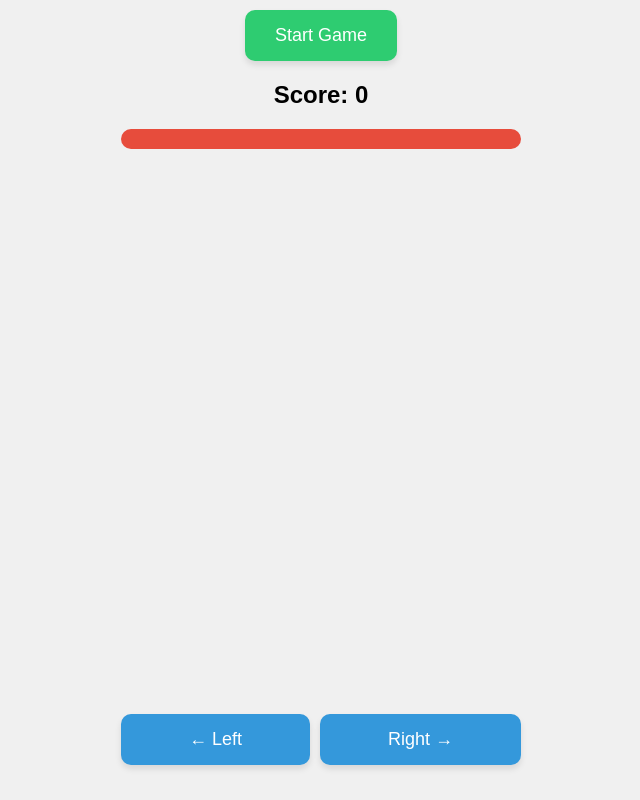
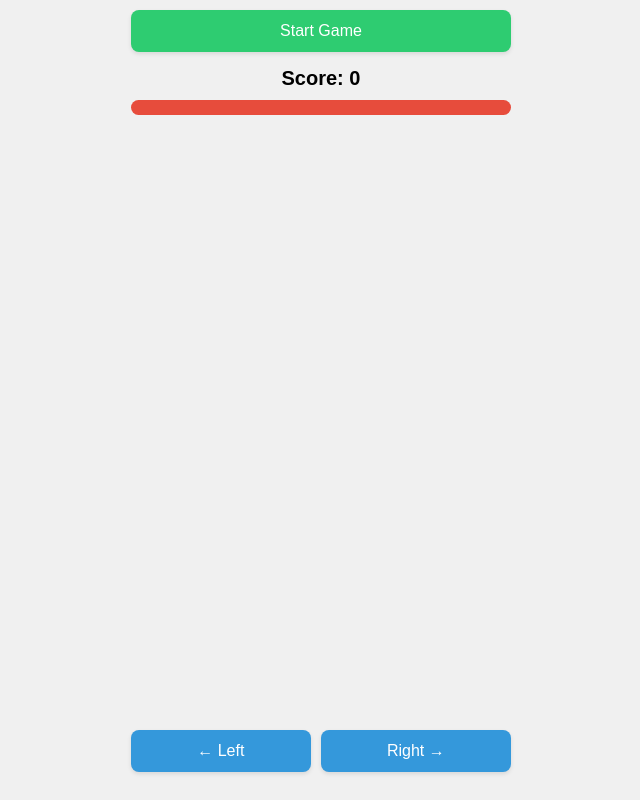
Before and after one commit to Quelsed/azngame, a plain HTML site: page index.html in a window 1280 px wide. Shown: the whole page, without its empty margins (319-959 px from the left). Drawn offline with Linux system fonts and the light colour scheme.

Commit message:
Update index.html

```diff
--- a/index.html
+++ b/index.html
@@ -1,10 +1,13 @@
 <!DOCTYPE html>
 <html>
+
 <head>
     <title>LumberJack</title>
     <meta name="viewport" content="width=device-width, initial-scale=1.0, maximum-scale=1.0, user-scalable=no">
     <style>
         body {
+            overflow: hidden;
+            height: 100%;
             display: flex;
             flex-direction: column;
             align-items: center;
@@ -14,83 +17,95 @@
             touch-action: manipulation;
             font-family: Arial, sans-serif;
         }
+
         #gameContainer {
             position: relative;
-            margin: 10px;
             width: 100%;
-            max-width: 350px;
+            flex-grow: 1;
+            display: flex;
+            justify-content: center;
+            align-items: center;
         }
+
         #gameCanvas {
             width: 100%;
-            height: auto;
+            height: 100%;
             display: block;
+            max-width: 400px;
+            max-height: 600px;
         }
+
         #controls {
-            margin: 10px;
             display: flex;
             gap: 10px;
             width: 100%;
             max-width: 400px;
             justify-content: space-between;
+            padding: 10px;
+            box-sizing: border-box;
         }
+
         button {
-            padding: 15px 25px;
-            font-size: 18px;
+            padding: 12px 20px;
+            font-size: 16px;
             cursor: pointer;
             border: none;
-            border-radius: 10px;
+            border-radius: 8px;
             background-color: #3498db;
             color: white;
             flex-grow: 1;
-            box-shadow: 0 4px 6px rgba(0, 0, 0, 0.1);
+            box-shadow: 0 2px 4px rgba(0, 0, 0, 0.1);
         }
+
         #startButton {
             background-color: #2ecc71;
-            padding: 15px 30px;
             margin: 10px 0;
+            width: 100%;
+            max-width: 400px;
         }
+
         #score {
-            font-size: 24px;
+            font-size: 20px;
             font-weight: bold;
-            margin: 10px 0;
+            margin: 5px 0;
         }
+
         #timerContainer {
             width: 100%;
             max-width: 400px;
-            height: 20px;
+            height: 15px;
             background-color: #ddd;
-            border-radius: 10px;
-            margin: 10px 0;
+            border-radius: 8px;
+            margin: 5px 0;
             overflow: hidden;
         }
+
         #timerBar {
             height: 100%;
             width: 100%;
             background-color: #e74c3c;
             transition: width 0.1s linear;
         }
-        @media (max-height: 700px) {
-            #gameContainer {
-                max-width: 300px;
-            }
-            #controls button {
-                padding: 12px 20px;
-                font-size: 16px;
-            }
-            #startButton {
-                padding: 12px 24px;
-            }
-            #timerContainer {
-                height: 15px;
-            }
+
+        .info-container {
+            width: 100%;
+            max-width: 400px;
+            display: flex;
+            flex-direction: column;
+            align-items: center;
+            padding: 0 10px;
+            box-sizing: border-box;
         }
     </style>
 </head>
+
 <body>
-    <button id="startButton">Start Game</button>
-    <div id="score">Score: 0</div>
-    <div id="timerContainer">
-        <div id="timerBar"></div>
+    <div class="info-container">
+        <button id="startButton">Start Game</button>
+        <div id="score">Score: 0</div>
+        <div id="timerContainer">
+            <div id="timerBar"></div>
+        </div>
     </div>
     <div id="gameContainer">
         <canvas id="gameCanvas" width="400" height="600"></canvas>
@@ -101,6 +116,27 @@
     </div>
 
     <script>
+        document.addEventListener('DOMContentLoaded', function () {
+            // Блокируем масштабирование на мобильных устройствах
+            document.addEventListener('touchmove', function (e) {
+                if (e.scale !== 1) {
+                    e.preventDefault();
+                }
+            }, { passive: false });
+
+            // Инициализация
+            resizeCanvas();
+
+            // Для GitHub Pages может потребоваться дополнительный ресайз
+            setTimeout(resizeCanvas, 100);
+            setTimeout(resizeCanvas, 1000);
+        });
+
+        window.addEventListener('resize', function () {
+            clearTimeout(this.resizeTimeout);
+            this.resizeTimeout = setTimeout(resizeCanvas, 200);
+        });
+
         const canvas = document.getElementById('gameCanvas');
         const ctx = canvas.getContext('2d');
         const startButton = document.getElementById('startButton');
@@ -109,14 +145,16 @@
         const leftButton = document.getElementById('leftButton');
         const rightButton = document.getElementById('rightButton');
 
-        // Пути к изображениям (замените на свои)
+        // Замените эти пути на реальные URL ваших изображений
         const IMAGE_PATHS = {
-            tree: 'tree.png',           // Изображение дерева
-            branchLeft: 'branchleft.png',  // Ветка слева
-            branchRight: 'branchright.png', // Ветка справа
-            playerLeft: 'ahunleft.png',   // Игрок слева
-            playerRight: 'ahunright.png'  // Игрок справа
+            tree: 'tree.png',
+            branchLeft: 'branchleft.png',
+            branchRight: 'branchright.png',
+            playerLeft: 'ahunleft.png',
+            playerRight: 'ahunright.png'
         };
+
+        const BACKGROUND_IMAGE_PATH = 'back3.jpg';
 
         // Загруженные изображения
         const images = {
@@ -126,7 +164,6 @@
             playerLeft: null,
             playerRight: null
         };
-        const BACKGROUND_IMAGE_PATH = 'back3.jpg';
         let backgroundImage = null;
 
         // Функция для загрузки фонового изображения
@@ -161,7 +198,6 @@
                     };
                     img.onerror = () => {
                         console.error(`Error loading image: ${IMAGE_PATHS[key]}`);
-                        // Если изображение не загрузилось, используем стандартные фигуры
                         images[key] = null;
                         loaded++;
                         if (loaded === total) resolve();
@@ -170,67 +206,76 @@
             });
         }
 
-        // Адаптация размера canvas под экран
+        // Адаптация размера canvas под контейнер
         function resizeCanvas() {
             const container = document.getElementById('gameContainer');
             const containerWidth = container.clientWidth;
-            const aspectRatio = 400 / 600; // исходное соотношение сторон
+            const containerHeight = container.clientHeight;
 
-            canvas.width = containerWidth;
-            canvas.height = containerWidth / aspectRatio;
+            // Для GitHub Pages добавляем проверку на минимальный размер
+            const minWidth = Math.min(400, containerWidth);
+            const minHeight = Math.min(600, containerHeight);
 
-            // Обновляем размеры элементов при изменении размера canvas
+            const targetRatio = 2 / 3;
+            let width = minWidth;
+            let height = width / targetRatio;
+
+            if (height > minHeight) {
+                height = minHeight;
+                width = height * targetRatio;
+            }
+
+            // Устанавливаем абсолютные размеры canvas
+            canvas.style.width = `${width}px`;
+            canvas.style.height = `${height}px`;
+            canvas.width = width;
+            canvas.height = height;
+
             updateGameSettings();
         }
 
         let isGameRunning = false;
         let score = 0;
         let playerSide = 'right';
-        let treeScroll = 0; // Скролл дерева
+        let treeScroll = 0;
         let branches = [];
-        let timeLeft = 1.0; // Полная шкала = 1.0
+        let timeLeft = 1.0;
         let timerId = null;
-        let speedMultiplier = 1.0; // Множитель скорости уменьшения времени
-        const BASE_SPEED = 0.003; // Базовая скорость уменьшения времени
-        const TIME_BOOST = 0.5; // Сколько добавлять времени при нажатии (в долях от максимума)
-        const MAX_TIME = 1.0; // Максимальное значение таймера
+        let speedMultiplier = 1.0;
+        const BASE_SPEED = 0.003;
+        const TIME_BOOST = 0.5;
+        const MAX_TIME = 1.0;
 
-        // Настройки игры (будут обновлены в updateGameSettings)
+        // Настройки игры
         let BRANCH_WIDTH;
         let BRANCH_HEIGHT;
         let TREE_WIDTH;
         let PLAYER_SIZE;
         let LEVEL_HEIGHT;
-        let VISIBLE_LEVELS;
+        let VISIBLE_LEVELS = 2;
 
         function updateGameSettings() {
-            const scaleFactor = canvas.width / 400; // исходная ширина canvas
+            const scaleFactor = canvas.width / 400;
 
             BRANCH_WIDTH = 160 * scaleFactor;
             BRANCH_HEIGHT = 80 * scaleFactor;
             TREE_WIDTH = 100 * scaleFactor;
-            PLAYER_SIZE = 100 * scaleFactor;
-            LEVEL_HEIGHT = 120 * scaleFactor;
-            VISIBLE_LEVELS = 2;
+            PLAYER_SIZE = 80 * scaleFactor;
+            LEVEL_HEIGHT = 100 * scaleFactor;
         }
 
         function updateTimer() {
-            // Обновляем скорость в зависимости от счёта
             speedMultiplier = 1.0 + Math.floor(score / 20) * 0.5;
-
-            // Уменьшаем время с учётом текущей скорости
             timeLeft -= BASE_SPEED * speedMultiplier;
 
-            // Обновляем прогресс-бар
             timerBar.style.width = `${Math.max(0, timeLeft) * 100}%`;
 
-            // Меняем цвет в зависимости от оставшегося времени
             if (timeLeft < 0.3) {
-                timerBar.style.backgroundColor = '#e74c3c'; // Красный
+                timerBar.style.backgroundColor = '#e74c3c';
             } else if (timeLeft < 0.6) {
-                timerBar.style.backgroundColor = '#f39c12'; // Оранжевый
+                timerBar.style.backgroundColor = '#f39c12';
             } else {
-                timerBar.style.backgroundColor = '#2ecc71'; // Зелёный
+                timerBar.style.backgroundColor = '#2ecc71';
             }
 
             if (timeLeft <= 0) {
@@ -249,19 +294,17 @@
 
         function drawTree() {
             if (images.tree) {
-                // Рисуем изображение дерева, растягивая его на всю высоту
                 ctx.drawImage(
                     images.tree,
-                    canvas.width/2 - TREE_WIDTH/2,
+                    canvas.width / 2 - TREE_WIDTH / 2,
                     0,
                     TREE_WIDTH,
                     canvas.height
                 );
             } else {
-                // Запасной вариант - прямоугольник
                 ctx.fillStyle = '#8b4513';
                 ctx.fillRect(
-                    canvas.width/2 - TREE_WIDTH/2,
+                    canvas.width / 2 - TREE_WIDTH / 2,
                     0,
                     TREE_WIDTH,
                     canvas.height
@@ -271,8 +314,8 @@
 
         function drawPlayer() {
             const x = playerSide === 'left' ?
-                canvas.width/2 - TREE_WIDTH/2 - PLAYER_SIZE :
-                canvas.width/2 + TREE_WIDTH/2;
+                canvas.width / 2 - TREE_WIDTH / 2 - PLAYER_SIZE :
+                canvas.width / 2 + TREE_WIDTH / 2;
             const y = canvas.height - PLAYER_SIZE - 20;
 
             const img = playerSide === 'left' ? images.playerLeft : images.playerRight;
@@ -280,7 +323,6 @@
             if (img) {
                 ctx.drawImage(img, x, y, PLAYER_SIZE, PLAYER_SIZE);
             } else {
-                // Запасной вариант - прямоугольник
                 ctx.fillStyle = '#3498db';
                 ctx.fillRect(x, y, PLAYER_SIZE, PLAYER_SIZE);
             }
@@ -289,13 +331,13 @@
         function drawBranches() {
             branches.forEach(branch => {
                 const branchY = branch.y + treeScroll;
-                if(branchY < canvas.height && branchY > -BRANCH_HEIGHT) {
+                if (branchY < canvas.height && branchY > -BRANCH_HEIGHT) {
                     const img = branch.side === 'left' ? images.branchLeft : images.branchRight;
 
                     if (img) {
                         const x = branch.side === 'left' ?
-                            canvas.width/2 - TREE_WIDTH/2 - BRANCH_WIDTH :
-                            canvas.width/2 + TREE_WIDTH/2;
+                            canvas.width / 2 - TREE_WIDTH / 2 - BRANCH_WIDTH :
+                            canvas.width / 2 + TREE_WIDTH / 2;
                         ctx.drawImage(
                             img,
                             x,
@@ -304,12 +346,11 @@
                             BRANCH_HEIGHT
                         );
                     } else {
-                        // Запасной вариант - прямоугольник
                         ctx.fillStyle = '#2ecc71';
                         ctx.fillRect(
                             branch.side === 'left' ?
-                                canvas.width/2 - TREE_WIDTH/2 - BRANCH_WIDTH :
-                                canvas.width/2 + TREE_WIDTH/2,
+                                canvas.width / 2 - TREE_WIDTH / 2 - BRANCH_WIDTH :
+                                canvas.width / 2 + TREE_WIDTH / 2,
                             branchY,
                             BRANCH_WIDTH,
                             BRANCH_HEIGHT
@@ -322,18 +363,17 @@
         function generateSafeBranch() {
             const dangerousSides = new Set();
 
-            // Проверяем ветки на следующем уровне
             branches.forEach(branch => {
-                if(branch.y === -LEVEL_HEIGHT) {
+                if (branch.y === -LEVEL_HEIGHT) {
                     dangerousSides.add(branch.side);
                 }
             });
 
-            if(dangerousSides.size >= 2) return 'left';
-            if(dangerousSides.size === 1) return dangerousSides.has('left') ? 'right' : 'left';
+            if (dangerousSides.size >= 2) return 'left';
+            if (dangerousSides.size === 1) return dangerousSides.has('left') ? 'right' : 'left';
 
             const lastTwo = branches.slice(-2).map(b => b.side);
-            if(lastTwo.length === 2 && lastTwo[0] === lastTwo[1]) {
+            if (lastTwo.length === 2 && lastTwo[0] === lastTwo[1]) {
                 return lastTwo[0] === 'left' ? 'right' : 'left';
             }
 
@@ -356,26 +396,21 @@
             if (!isGameRunning) return;
 
             playerSide = side;
-            treeScroll += LEVEL_HEIGHT; // Увеличиваем скролл - дерево движется вниз
-
-            // Добавляем время при нажатии кнопки
+            treeScroll += LEVEL_HEIGHT;
             addTime();
 
-            // Добавляем новые ветки сверху
-            if(branches.every(b => b.y !== -treeScroll)) {
+            if (branches.every(b => b.y !== -treeScroll)) {
                 branches.push({
                     side: generateSafeBranch(),
                     y: -treeScroll - LEVEL_HEIGHT
                 });
             }
 
-            // Проверка коллизии
-            if(checkCollision()) {
+            if (checkCollision()) {
                 gameOver();
                 return;
             }
 
-            // Удаляем ветки, которые ушли за пределы экрана
             branches = branches.filter(b => b.y + treeScroll < canvas.height + BRANCH_HEIGHT);
 
             score++;
@@ -393,7 +428,6 @@
         }
 
         async function startGame() {
-            // Загружаем изображения перед началом игры
             if (!images.tree || !images.branchLeft || !images.branchRight || !images.playerLeft || !images.playerRight) {
                 await loadImages();
                 loadBackgroundImage();
@@ -411,15 +445,13 @@
             timerBar.style.backgroundColor = '#2ecc71';
             startButton.disabled = true;
 
-            // Инициализация начальных веток
-            for(let i = 0; i < VISIBLE_LEVELS; i++) {
+            for (let i = 0; i < VISIBLE_LEVELS; i++) {
                 branches.push({
                     side: generateSafeBranch(),
                     y: -i * LEVEL_HEIGHT
                 });
             }
 
-            // Запускаем таймер
             if (timerId) cancelAnimationFrame(timerId);
             timerId = requestAnimationFrame(updateTimer);
 
@@ -430,18 +462,16 @@
             ctx.clearRect(0, 0, canvas.width, canvas.height);
 
             if (backgroundImage) {
-                // Растягиваем изображение на весь canvas
                 ctx.drawImage(backgroundImage, 0, 0, canvas.width, canvas.height);
             } else {
-                // Запасной вариант - сплошной цвет
-                ctx.fillStyle = '#87CEEB'; // Голубой цвет неба
+                ctx.fillStyle = '#87CEEB';
                 ctx.fillRect(0, 0, canvas.width, canvas.height);
             }
 
             drawTree();
             drawBranches();
             drawPlayer();
-            if(isGameRunning) requestAnimationFrame(gameLoop);
+            if (isGameRunning) requestAnimationFrame(gameLoop);
         }
 
         // Обработчики событий
@@ -449,16 +479,12 @@
         rightButton.addEventListener('click', () => handleMove('right'));
         startButton.addEventListener('click', startGame);
 
-        // Добавляем обработчики для сенсорного управления
+        // Сенсорное управление
         let touchStartX = 0;
 
         canvas.addEventListener('touchstart', (e) => {
             e.preventDefault();
             touchStartX = e.touches[0].clientX;
-        });
-
-        canvas.addEventListener('touchmove', (e) => {
-            e.preventDefault();
         });
 
         canvas.addEventListener('touchend', (e) => {
@@ -467,7 +493,7 @@
             const touchEndX = e.changedTouches[0].clientX;
             const diffX = touchEndX - touchStartX;
 
-            if (Math.abs(diffX) > 30) { // Минимальное расстояние свайпа
+            if (Math.abs(diffX) > 30) {
                 if (diffX > 0) {
                     handleMove('right');
                 } else {
@@ -476,12 +502,21 @@
             }
         });
 
-        // Обработка изменения ориентации и размера экрана
+        // Обработка изменения размера
         window.addEventListener('resize', resizeCanvas);
         window.addEventListener('orientationchange', resizeCanvas);
 
-        // Инициализация при загрузке
+        // Инициализация
         resizeCanvas();
+
+        // Telegram Mini App расширение
+        if (window.Telegram && window.Telegram.WebApp) {
+            Telegram.WebApp.expand();
+            Telegram.WebApp.enableClosingConfirmation();
+
+            // Можно использовать Telegram.WebApp.sendData для отправки результатов
+        }
     </script>
 </body>
+
 </html>
```
